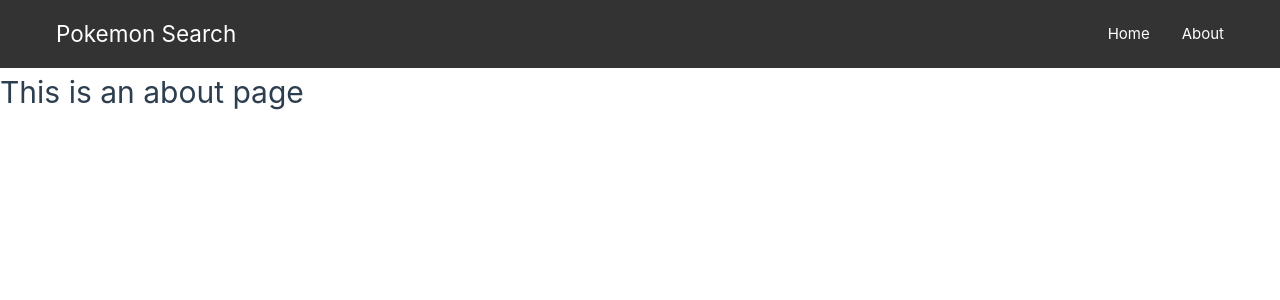
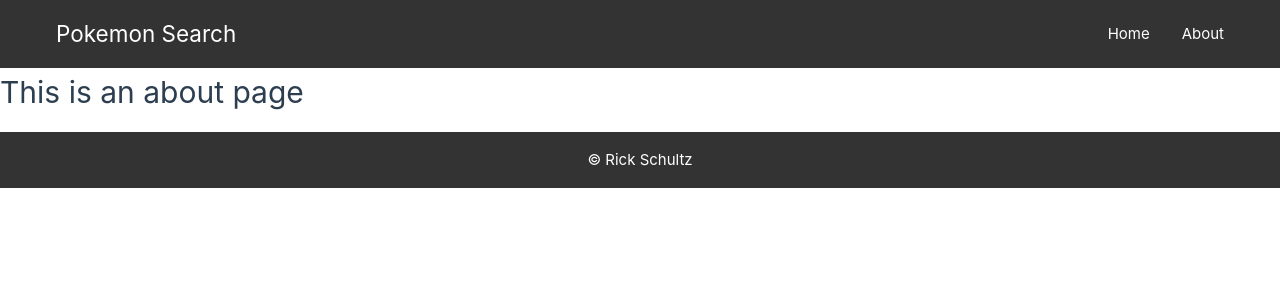
Before and after one commit to rick-schultz/pokemon-search, a Vue app: page /about in a window 1280 px wide. Shown: the top 300 px of the page. Built offline with nearby package versions, Linux system fonts and the light colour scheme.

Commit message:
added footer component

```diff
--- a/src/App.vue
+++ b/src/App.vue
@@ -2,6 +2,7 @@
 import { RouterView } from 'vue-router'
 
 import NavBar from './components/NavBar.vue'
+import FooterComponent from './components/FooterComponent.vue'
 </script>
 
 <template>
@@ -10,6 +11,8 @@
   </header>
 
   <RouterView />
+
+  <FooterComponent />
 </template>
 
 <style lang="scss" scoped>
--- /dev/null
+++ b/src/components/FooterComponent.vue
@@ -0,0 +1,33 @@
+<script setup lang="ts">
+
+</script>
+
+<template>
+  <div class="container">
+    <footer>
+      <p>&copy; Rick Schultz</p>
+    </footer>
+  </div>
+</template>
+
+<style lang="scss" scoped>
+.container {
+  margin-top: 1rem;
+  background-color: #333;
+  color: #fff;
+
+  footer {
+    max-width: 1200px;
+    margin: 0 auto;
+    display: flex;
+    justify-content: space-around;
+    align-items: center;
+    padding: 1rem;
+
+    div {
+      display: flex;
+      gap: 2rem;
+    }
+  }
+}
+</style>
```
